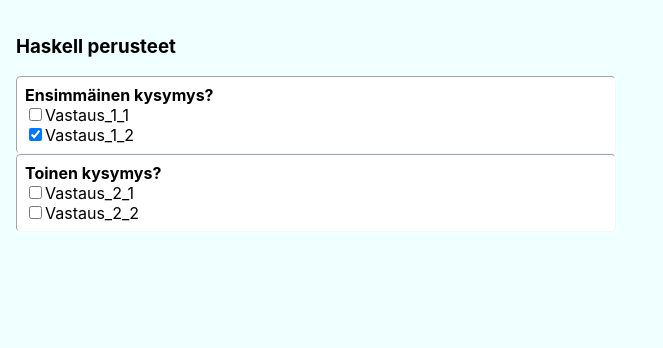
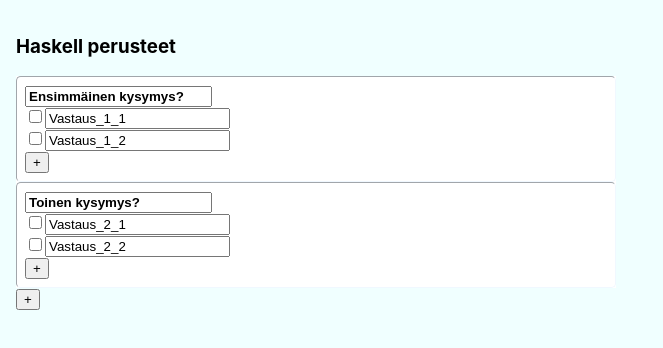
Before and after one commit to mikkopr/tentti-sovellus, a React (Create React App) app: page / in a window 1280 px wide. Shown: the top 348 px of the page, without its empty margins (0-663 px from the left). Built offline with nearby package versions, Linux system fonts and the light colour scheme.

Commit message:
Started implementing admin functionality

```diff
--- /dev/null
+++ b/src/adminApp/AdminApp.js
@@ -0,0 +1,70 @@
+import { useReducer } from 'react';
+
+import '../App.css';
+
+import EditExam from './EditExam';
+
+const answerStub = {answer: 'Vastaus', isCorrect: false};
+const questionStub = {question: 'Kysymys?', answers: [{...answerStub}]}
+
+const answers1 = [
+  {answer: "Vastaus_1_1", isCorrect: true},
+  {answer: "Vastaus_1_2", isCorrect: false}
+  ];
+
+const answers2 = [
+  {answer: "Vastaus_2_1", isCorrect: false},
+  {answer: "Vastaus_2_2", isCorrect: true}
+  ];
+
+let question1 = {question: "Ensimmäinen kysymys?", answers: answers1};
+let question2 = {question: "Toinen kysymys?", answers: answers2};
+
+let exam1 = {
+  name: "Haskell perusteet",
+  questions: [question1, question2]
+};
+
+let exam2 = {
+  name: "Javascript perusteet",
+  questions: [question1, question2]
+};
+
+let exams = [exam1, exam2];
+
+const AdminApp = () =>
+{
+  const [exam, dispatch] = useReducer(reducer, exams[0]);
+
+  function reducer(state, action)
+  {
+    const stateCopy = {...state};
+
+    switch (action.type) {
+      case 'ANSWER_VALUE_CHANGED':
+        stateCopy.questions[action.payload.questionIndex].answers[action.payload.answerIndex].answer =
+          action.payload.value;
+        return stateCopy;
+      case 'ADD_ANSWER_CLICKED':
+        //return {...state}.questions[action.payload.questionIndex].answers.push({...answerStub});
+        stateCopy.questions[action.payload.questionIndex].answers.push({...answerStub});
+        return stateCopy;
+      case 'ADD_QUESTION_CLICKED':
+        stateCopy.questions.push({...questionStub});
+        return stateCopy;
+      case 'QUESTION_VALUE_CHANGED':
+        stateCopy.questions[action.payload.questionIndex].question = action.payload.value;
+        return stateCopy;
+      default:
+        throw Error('Unknown event: ' + action.type);
+    }
+  }
+
+  return (
+    <div className='App'>
+      {<EditExam exam={exam} dispatch={dispatch}/>}
+    </div>
+    )
+}
+
+export default AdminApp;
--- /dev/null
+++ b/src/adminApp/EditAnswer.js
@@ -0,0 +1,23 @@
+
+import './AdminApp.css';
+
+const EditAnswer = (props) => {
+    return (
+    <div>
+        <input type='checkbox'
+            //value={props.answer.number}
+            //checked={props.answer.isCorrect}
+        />
+        <input type='textbox' value={props.answer.answer}
+            onChange={event => props.dispatch(
+                {type:'ANSWER_VALUE_CHANGED',
+                payload: {value: event.target.value,
+                    questionIndex: props.questionIndex, answerIndex: props.answerIndex}
+                }
+            )}
+        />
+
+    </div>);
+}
+
+export default EditAnswer;
--- /dev/null
+++ b/src/adminApp/EditExam.js
@@ -0,0 +1,31 @@
+
+import '../App.css';
+import EditQuestion from './EditQuestion';
+
+const EditExam = (props) => {
+    return (
+        <div>
+            <h3>{props.exam.name}</h3>
+            <div className='kysymys-lista'>
+                {props.exam.questions.map( (question, index) => {
+                    return (<EditQuestion
+                        key={index}
+                        question={question}
+                        questionIndex={index}
+                        dispatch={props.dispatch}
+                    /> )})
+                }
+            </div>
+            <div>
+                <input type='button' value='+'
+                    onClick={event => props.dispatch(
+                        {type: 'ADD_QUESTION_CLICKED',
+                        payload: {}}
+                    )}
+                />
+            </div>
+        </div>
+    );
+};
+
+export default EditExam;
--- /dev/null
+++ b/src/adminApp/EditQuestion.js
@@ -0,0 +1,41 @@
+
+import EditAnswer from "./EditAnswer";
+
+const EditQuestion = (props) => {
+    return (
+    <div className="kysymys">
+        <div>
+            <input type='textbox' className="kysymys-teksti" value={props.question.question}
+                onChange={event => props.dispatch(
+                    {type: 'QUESTION_VALUE_CHANGED',
+                    payload: {value: event.target.value, questionIndex: props.questionIndex}
+                    }
+                )}
+            />
+        </div>
+        <div>
+            {props.question.answers.map( (answer, index) => {
+                return (
+                    <EditAnswer
+                        key={index}
+                        answer={answer}
+                        answerIndex={index}
+                        questionIndex={props.questionIndex}
+                        dispatch={props.dispatch}
+                    /> );
+                })
+            }
+        </div>
+        <div>
+            <input type='button' value='+'
+                onClick={event => props.dispatch(
+                    {type: 'ADD_ANSWER_CLICKED',
+                    payload: {questionIndex: props.questionIndex, answerIndex: props.answerIndex}}
+                )}
+            />
+        </div>
+    </div>
+    );
+}
+
+export default EditQuestion;
--- a/src/index.js
+++ b/src/index.js
@@ -2,16 +2,17 @@
 import ReactDOM from 'react-dom/client';
 import './index.css';
 import App from './App';
-import reportWebVitals from './reportWebVitals';
+import AdminApp from './adminApp/AdminApp';
+//import reportWebVitals from './reportWebVitals';
 
 const root = ReactDOM.createRoot(document.getElementById('root'));
 root.render(
   <React.StrictMode>
-    <App />
+    <AdminApp />
   </React.StrictMode>
 );
 
 // If you want to start measuring performance in your app, pass a function
 // to log results (for example: reportWebVitals(console.log))
 // or send to an analytics endpoint. Learn more: https://bit.ly/CRA-vitals
-reportWebVitals();
+//reportWebVitals();
```
Also changed, not shown: src/adminApp/AdminApp.css (added).
